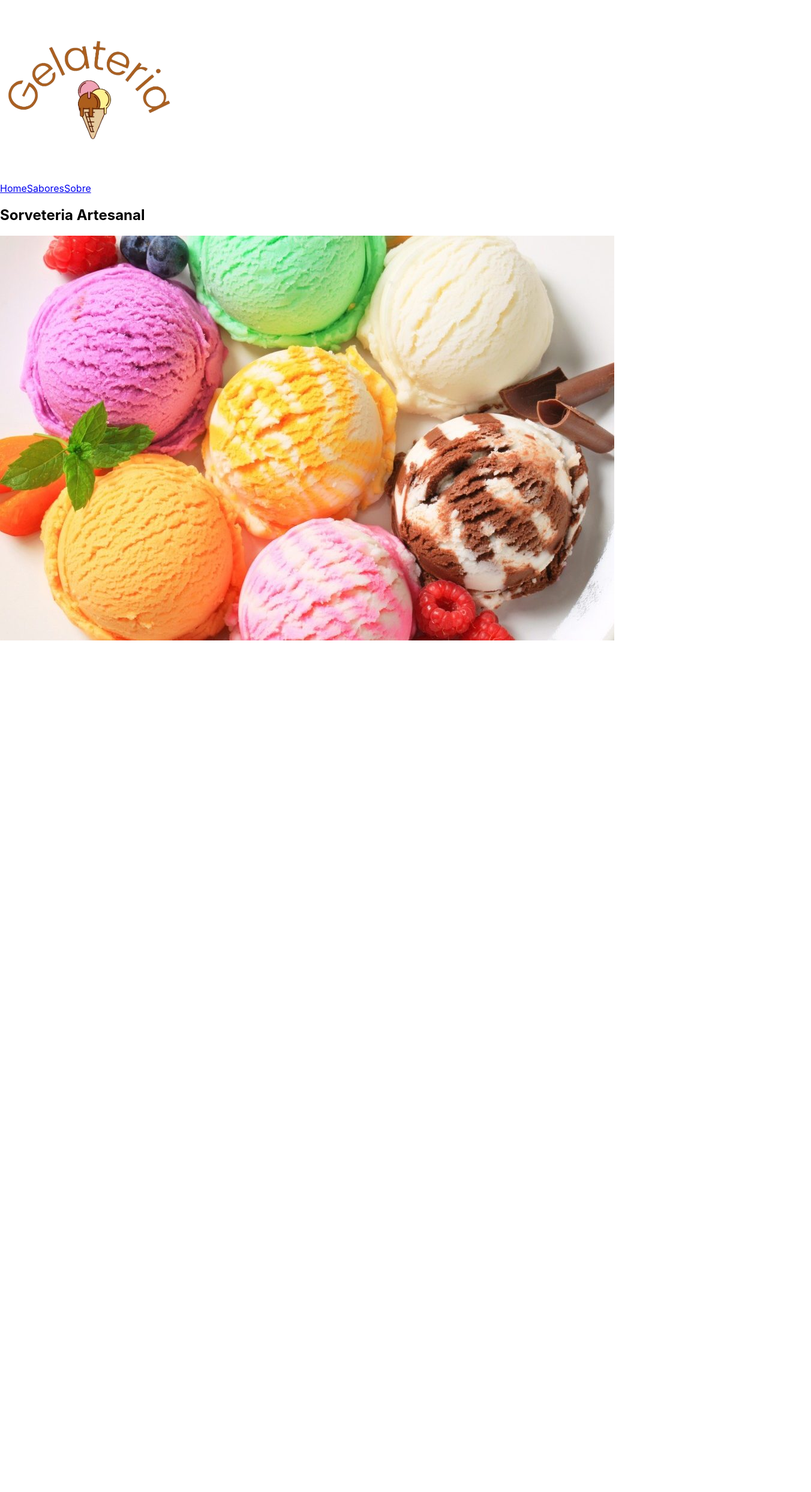
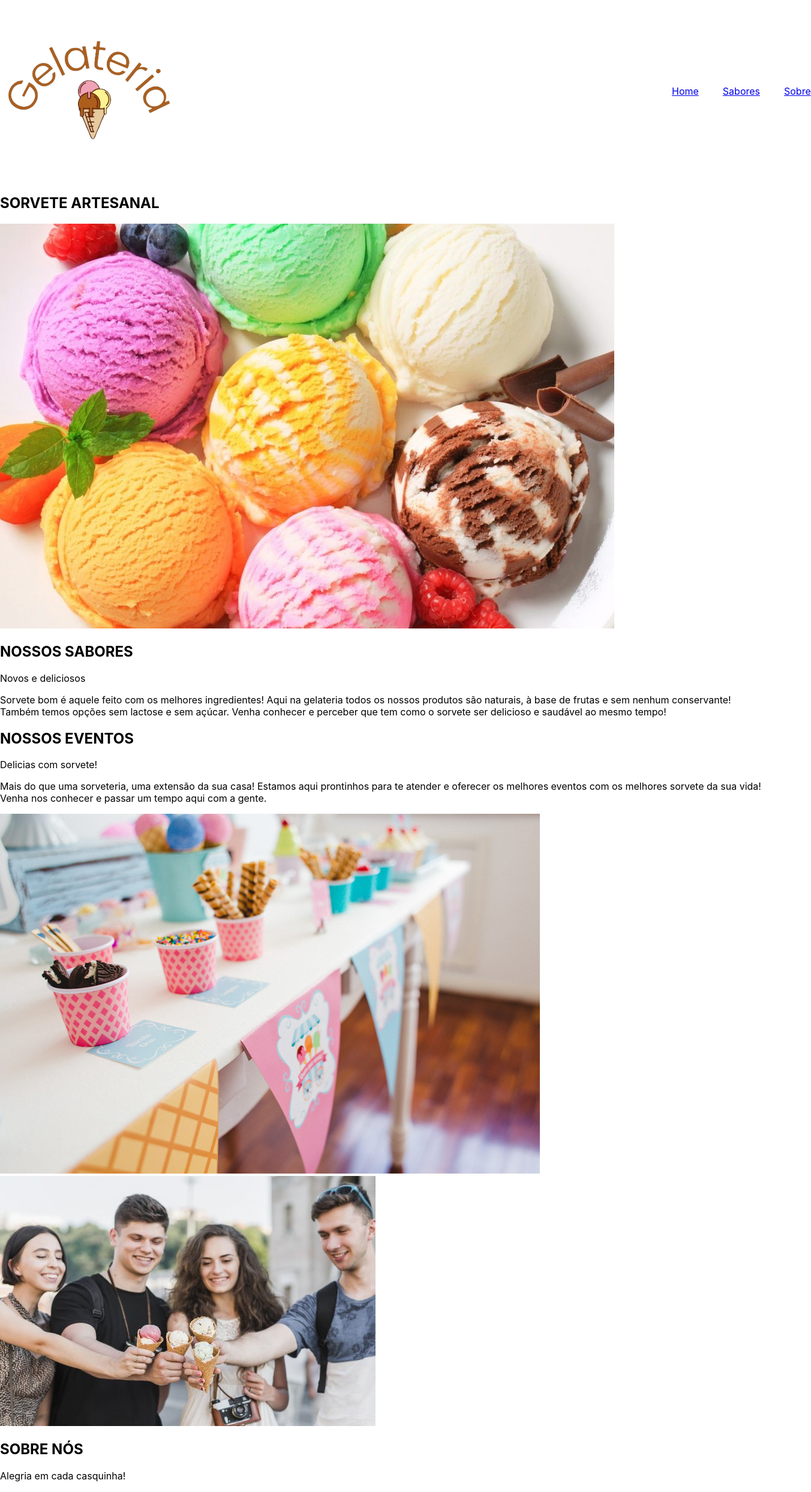
Before and after one commit to jardelvasconcelos/sorveteria, a React (Create React App) app: page / in a window 1280 px wide. Shown: the top 2488 px of the page at 60% size, 1352 px wide, since content can reach past the window. Before the commit the page ends 1092 px from the top, so only its background shows below. Built offline with nearby package versions, Linux system fonts and the light colour scheme.

Commit message:
inicio projeto com estrutura

```diff
--- a/src/Componentes/Rodape/rodape.js
+++ b/src/Componentes/Rodape/rodape.js
@@ -1,5 +1,27 @@
-export default function Rodape (){
+export default function Rodape() {
     return (
-        <div></div>
+        <footer className="container-footer">
+            <div>
+                <img src="assets/logo.png" alt="logo" />
+                <div>
+                    <h2>ENDEREÇO</h2>
+                    <p>Av. Bernardino de Campos, 98</p>
+                    <p>São Paulo, SP 12345-678</p>
+                </div>
+                <div>
+                    <h2>CONTATO</h2>
+                    <p>info@meusite.com</p>
+                    <p>Tel: (11) 3456-7890</p>
+                </div>
+                <div>
+                    <h2>HORÁRIOS</h2>
+                    <p>ABERTO TODOS OS DIAS</p>
+                    <p>10:00 - 22:00</p>
+                </div>
+            </div>
+            <div>
+                <p>Sorveteria Orgulhosamente desenvolvida por Jardel Vasconcelos</p>
+            </div>
+        </footer>
     )
 }
--- /dev/null
+++ b/src/Componentes/Topo/topo.css
@@ -0,0 +1,20 @@
+.container-topo{
+    display: flex;
+    flex-direction: row;
+    align-items: center;
+    width: 100vw;
+}
+.container-logo{
+
+}
+.img-logo{
+
+}
+.container-link{
+
+}
+.item-link{
+    position: relative;
+    left: 800px;
+    margin: 20px;
+}
--- a/src/Componentes/Topo/topo.js
+++ b/src/Componentes/Topo/topo.js
@@ -1,16 +1,19 @@
-import {Link} from "react-router-dom";
+import { Link } from "react-router-dom";
+import './topo.css';
+
+
+
 export default function Topo() {
     return (
-        <header>
-            <div>
-                <img src="assets/logo.png" alt="logo" />
+        <header className="container-topo">
+            <div className="container-logo">
+                <img src="assets/logo.png" alt="logo"  className="img-logo"/>
             </div>
-            <nav>
-                <Link to='/'>Home</Link>
-                <Link to='/sabores'>Sabores</Link>
-                <Link to='/sobre'>Sobre</Link>
+            <nav className="container-link">
+                <Link to='/' className="item-link">Home</Link>
+                <Link to='/sabores' className="item-link">Sabores</Link>
+                <Link to='/sobre' className="item-link">Sobre</Link>
             </nav>
-
         </header>
     )
 }
--- a/src/Paginas/Home/home.js
+++ b/src/Paginas/Home/home.js
@@ -7,24 +7,43 @@
         <div>
             <Topo />
             <main>
-                <section className="banner">
-                    <div>
-                        <h1>Sorveteria Artesanal</h1>
+                <section className="container-banner">
+                    <div className='content-banner'>
+                        <h1 className='item-banner'>SORVETE ARTESANAL</h1>
                     </div>
                 </section>
-                <section className='sabores'>
+                <section className='container-sabores'>
                     <div>
                         <img src="assets/banner-sabores.jpg" alt="sabores" />
                     </div>
                     <div>
-                        <h2></h2>
-                        <span></span>
-                        <p></p>
+                        <h2>NOSSOS SABORES</h2>
+                        <span>Novos e deliciosos</span>
+                        <p>Sorvete bom é aquele feito com os melhores ingredientes! Aqui na gelateria todos os nossos produtos são naturais, à base de frutas e sem nenhum conservante! Também temos opções sem lactose e sem açúcar. Venha conhecer e perceber que tem como o sorvete ser delicioso e saudável ao mesmo tempo!</p>
                     </div>
                 </section>
-                <section></section>
-                <section></section>
+                <section className='container-eventos'>
+                    <div>
+                        <h2>NOSSOS EVENTOS</h2>
+                        <span>Delicias com sorvete!</span>
+                        <p>Mais do que uma sorveteria, uma extensão da sua casa! Estamos aqui prontinhos para te atender e oferecer os melhores eventos com os melhores sorvete da sua vida! Venha nos conhecer e passar um tempo aqui com a gente.</p>
+                    </div>
+                    <div>
+                        <img src="assets/eventos-image.jpg" alt="evento" />
+                    </div>
+                </section>
+                <section className='container-sobre'>
+                    <div>
+                        <img src="assets/sobre-image.jpg" alt="sobre" />
+                    </div>
+                    <div>
+                        <h2>SOBRE NÓS</h2>
+                        <span>Alegria em cada casquinha!</span>
+                        <p>Venha tomar o melhor sorvete da região aqui com a gente! Nós estamos há anos no mercado produzindo o que tem de melhor para o 	nosso cliente e você não pode ficar fora dessa. Venha nos fazer uma visita e aproveite o melhor atendimento e o melhor sorvete da cidade.</p>
+                    </div>
+                </section>
             </main>
+            <Rodape />
         </div>
 
     )
--- a/src/Rotas/rotas.js
+++ b/src/Rotas/rotas.js
@@ -6,7 +6,7 @@
 
 /* COMPONENTE PARA GERENCIAR AS ROTAS */
 
-const Rotas = () => (
+/* const Rotas = () => (
 
     <BrowserRouter>
         <Routes>
@@ -17,4 +17,17 @@
     </BrowserRouter>
 );
 
-export default Rotas;
+export default Rotas; */
+
+export default function Rotas() {
+    return (
+        <BrowserRouter>
+            <Routes>
+                <Route exact path="/" element={<Home />} />
+                <Route path="/sabores" element={<Sabores />} />
+                <Route path="/sobre" element={<Sobre />} />
+            </Routes>
+        </BrowserRouter>
+
+    )
+}
```
Also changed, not shown: public/manifest.json.
